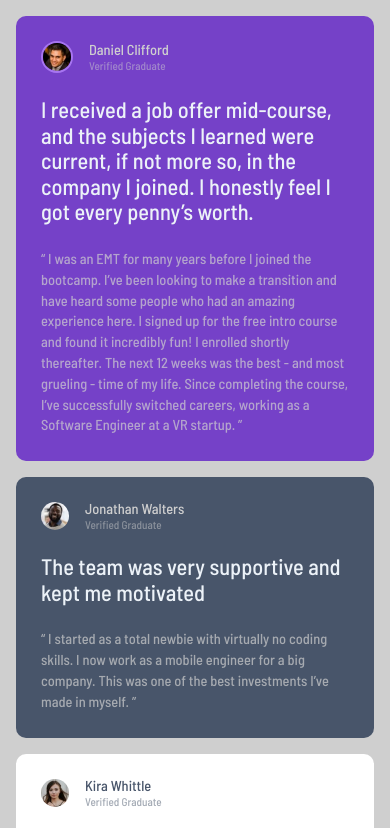
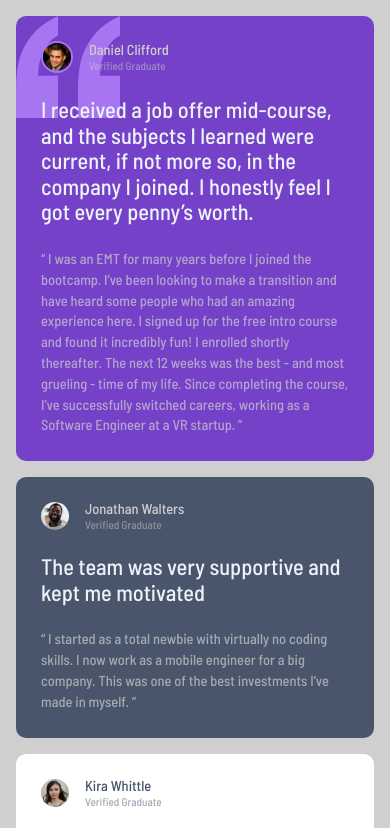
Before and after one commit to tomwinskell/testimonialsgrid, a plain HTML site: page index.html in a window 390 px wide. Shown: the top 828 px of the page. Drawn offline with Linux system fonts and the light colour scheme.

Commit message:
Update app.css include quotation.svg

```diff
--- a/app.css
+++ b/app.css
@@ -213,7 +213,10 @@ body
 /* card color variations */
 .card--violet
 {
-  background-color: var(--mod-violet)
+  background-color: var(--mod-violet);
+  background-image: url("./assets/images/bg-pattern-quotation.svg");
+  background-repeat: no-repeat;
+  background-position-x: right 6rem;
 }
 
 .card--dark-blackblue
@@ -287,4 +290,8 @@ body
     display: flex;
     flex-direction: column;
   }
+  .card--violet
+  {
+    background-position-x: right 1.2rem;
+  }
 }
```
